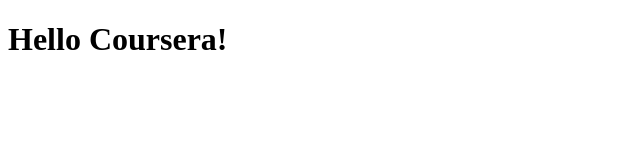
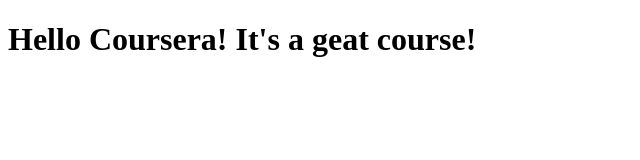
Before and after one commit to rjrafael/coursera-test, a plain HTML site: page site/index.html in a window 1280 px wide. Shown: the whole page, without its empty margins (0-640 px from the left). Drawn offline with Linux system fonts and the light colour scheme.

Commit message:
Small addition to our page content.

```diff
--- a/site/index.html
+++ b/site/index.html
@@ -4,6 +4,6 @@
 	<title>Hello Coursera!</title>
 </head>
 <body>
-<h1>Hello Coursera!</h1>
+<h1>Hello Coursera! It's a geat course!</h1>
 </body>
 </html>
```
